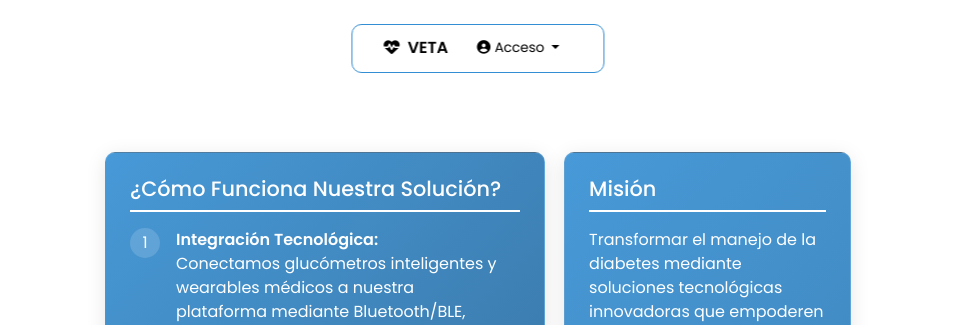
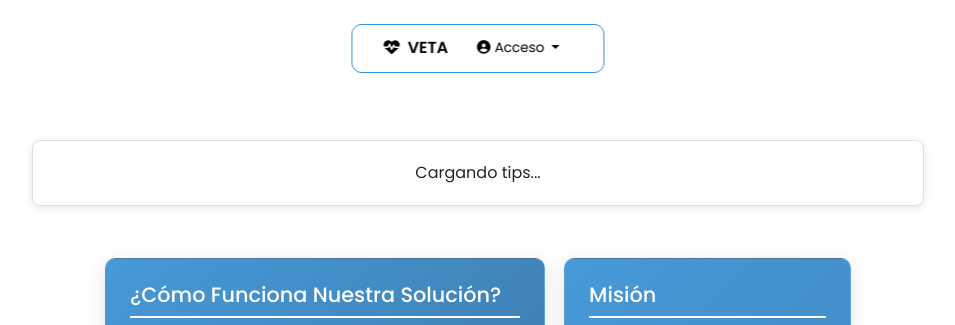
Before and after one commit to SantiagoEchavarria/Veta, a Django app: page / in a window 1280 px wide. Shown: the top 325 px of the page, without its empty margins (162-1117 px from the left). Run offline with Django 5.2, Linux system fonts and the light colour scheme.

Commit message:
Tips en el inicio (sin imagenes)

```diff
--- a/usuarios/templates/usuarios/inicio.html
+++ b/usuarios/templates/usuarios/inicio.html
@@ -37,6 +37,106 @@ document.addEventListener("DOMContentLoaded", function() {
 });
 </script>
 {% endif %}
+<div id="tips-container" class="announcement-bar__message text-center">
+    <div class="message">Cargando tips...</div>
+</div>
+
+<style>
+  #tips-container {
+    padding: 20px;
+    background: #ffffff;
+    text-align: center;
+    margin: 20px auto;
+    border-radius: 8px;
+    width: 80%;
+    box-shadow: 0 2px 8px rgba(0,0,0,0.1);
+    border: 1px solid #e0e0e0;
+  }
+
+  .tip-title {
+    font-weight: 800;
+    color: #00cc66;
+    margin-bottom: 12px;
+    font-size: 20px;
+    text-transform: uppercase;
+    letter-spacing: 1px;
+    text-shadow: 1px 1px 2px rgba(0,0,0,0.1);
+  }
+
+  .tip-content {
+    color: #333333;
+    font-size: 16px;
+    line-height: 1.6;
+    max-width: 600px;
+    margin: 0 auto;
+    padding: 0 15px;
+  }
+
+  @keyframes fadeIn {
+    from { opacity: 0; transform: translateY(10px); }
+    to { opacity: 1; transform: translateY(0); }
+  }
+
+  #tips-container .message {
+    animation: fadeIn 0.8s ease-out;
+  }
+</style>
+
+<script>
+  const tips = [
+    {
+      title: "Carbohidratos Saludables",
+      content: "Prioriza los carbohidratos complejos como avena, quinoa y camote. Estos proporcionan energía sostenida y son ricos en fibra."
+    },
+    {
+      title: "Frutas de Temporada",
+      content: "Las frutas de estación no solo son más frescas y económicas, sino que también contienen mayor cantidad de nutrientes y antioxidantes."
+    },
+    {
+      title: "Hidratación Consciente",
+      content: "Incluye infusiones naturales y agua frutalizada para mantener una hidratación óptima durante el día."
+    },
+    {
+      title: "Balance Nutricional",
+      content: "Combina siempre las frutas con una fuente de proteína para mantener estables tus niveles de glucosa en sangre."
+    },
+    {
+      title: "Porciones Adecuadas",
+      content: "Una porción de carbohidratos equivale a 1/2 taza de granos cocidos o 1 rebanada de pan integral. Modera tus porciones."
+    },
+    {
+      title: "Variedad de Colores",
+      content: "Consume frutas de diferentes colores para obtener una amplia gama de vitaminas y minerales esenciales."
+    },
+    {
+      title: "Granos Integrales",
+      content: "Prefiere siempre versiones integrales de panes y pastas, contienen hasta un 40% más de nutrientes que las versiones refinadas."
+    },
+    {
+      title: "Azúcares Naturales",
+      content: "Opta por endulzantes naturales como la fruta fresca o deshidratada en lugar de azúcares procesados."
+    }
+  ];
+
+  function mostrarTipsRotativos() {
+    const container = document.getElementById('tips-container');
+    let index = 0;
+
+    setInterval(() => {
+      container.innerHTML = `
+        <div class="message">
+          <div class="tip-title">${tips[index].title}</div>
+          <div class="tip-content">${tips[index].content}</div>
+        </div>
+      `;
+
+      index = (index + 1) % tips.length;
+    }, 7000);
+  }
+
+  document.addEventListener('DOMContentLoaded', mostrarTipsRotativos);
+</script>
+
 <div class="auth-background">
     <div class="parent">
         <!-- Cómo funciona -->
```
Also changed, not shown: db.sqlite3.
